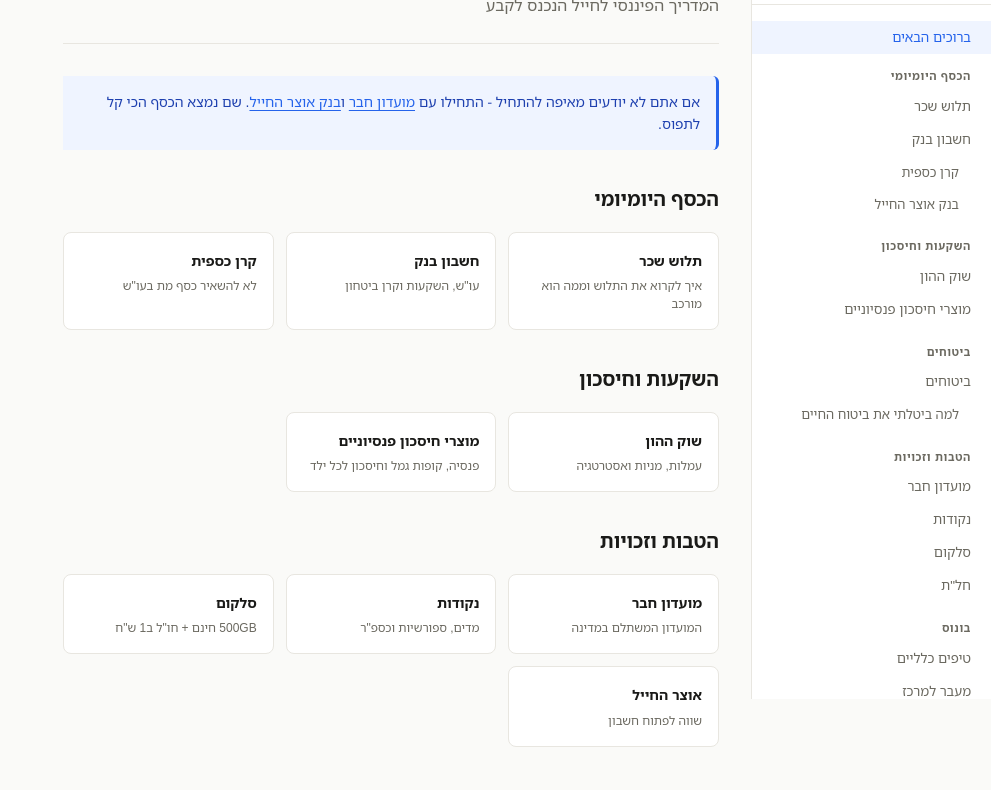
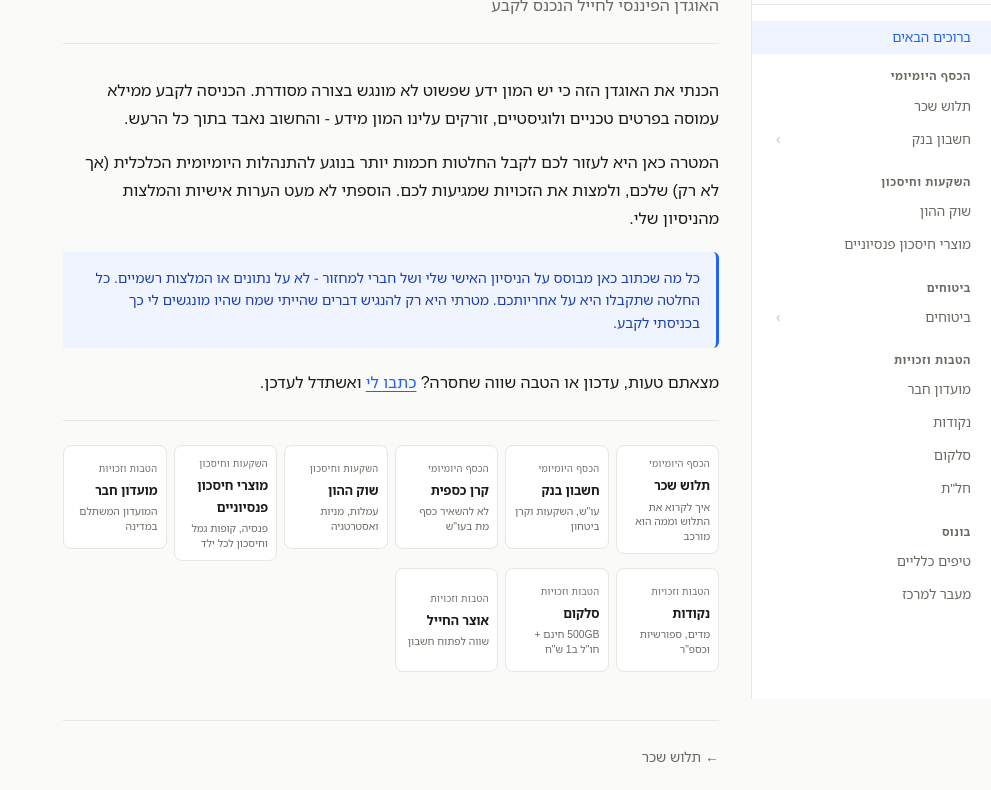
Before and after one commit to yuvalperry43/keva, a plain HTML site: page index.html in a window 1280 px wide. Shown: the part 101-891 px from the top of the page, without its empty margins (289-1280 px from the left). Drawn offline with Linux system fonts and the light colour scheme.

Commit message:
Mobile UX, nav improvements, and content updates
- Collapsible sub-pages in sidebar with arrow toggle (navigate + toggle separately)
- Smooth sidebar open/close animation with transitionend sync
- Overlay fades in/out with opacity transition
- Smaller card grid on home page
- Front page intro/about text with disclaimer and contact
- Fixed bank-otzar nav duplicate (was showing under wrong section)
- Added bank-otzar to keren-kaspit sidebar
- mutzrei-hisachon: rewrite first section as 'שלב ראשון'

Co-Authored-By: Claude Sonnet 4.6 <noreply@anthropic.com>

```diff
--- a/app.js
+++ b/app.js
@@ -23,6 +23,54 @@ btn.addEventListener('click', function () {
 document.addEventListener('click', function (e) {
   if (!document.body.classList.contains('sidebar-open')) return;
   if (!e.target.closest('.sidebar') && !e.target.closest('.menu-toggle')) closeSidebar();
+});
+
+var sidebar = document.querySelector('.sidebar');
+
+document.querySelectorAll('.sidebar .nav-item').forEach(function(link) {
+  link.addEventListener('click', function(e) {
+    if (!document.body.classList.contains('sidebar-open')) return;
+    var href = link.getAttribute('href');
+    if (!href) return;
+    e.preventDefault();
+    closeSidebar();
+    function onDone() {
+      sidebar.removeEventListener('transitionend', onDone);
+      window.location.href = href;
+    }
+    sidebar.addEventListener('transitionend', onDone);
+  });
+});
+
+// Collapsible sub-items under parent nav items
+document.querySelectorAll('.nav-item:not(.nav-sub)').forEach(function(item) {
+  var subs = [];
+  var next = item.nextElementSibling;
+  while (next && next.classList.contains('nav-sub')) {
+    subs.push(next);
+    next = next.nextElementSibling;
+  }
+  if (subs.length === 0) return;
+
+  item.classList.add('has-subs');
+
+  var anyActive = item.classList.contains('active') || subs.some(function(s) { return s.classList.contains('active'); });
+  if (!anyActive) {
+    item.classList.add('subs-collapsed');
+    subs.forEach(function(s) { s.style.display = 'none'; });
+  }
+
+  var arrow = document.createElement('span');
+  arrow.className = 'nav-toggle-arrow';
+  arrow.textContent = '›';
+  item.appendChild(arrow);
+
+  arrow.addEventListener('click', function(e) {
+    e.preventDefault();
+    e.stopPropagation();
+    var collapsed = item.classList.toggle('subs-collapsed');
+    subs.forEach(function(s) { s.style.display = collapsed ? 'none' : ''; });
+  });
 });
 
 // Info tips — bottom sheet
--- a/index.html
+++ b/index.html
@@ -16,7 +16,7 @@
 </header>
 <div class="layout">
 <nav class="sidebar">
-<div class="sidebar-logo"><a href="index.html">כלכלה בקבע<span>המדריך לחייל הקבע</span></a></div>
+<div class="sidebar-logo"><a href="index.html">כלכלה בקבע<span>האוגדן הפיננסי לחייל הקבע</span></a></div>
 <a class="nav-item active" href="index.html">ברוכים הבאים</a>
 <div class="nav-section"><div class="nav-section-title">הכסף היומיומי</div>
 <a class="nav-item" href="talush-sachar.html">תלוש שכר</a>
@@ -47,31 +47,27 @@
 <main class="main">
 
 <h1>כלכלה בקבע</h1>
-<p class="page-subtitle">המדריך הפיננסי לחייל הנכנס לקבע</p>
+<p class="page-subtitle">האוגדן הפיננסי לחייל הנכנס לקבע</p>
 
-<div class="callout">
-  אם אתם לא יודעים מאיפה להתחיל - התחילו עם <a href="moadon-haver.html">מועדון חבר</a> ו<a href="bank-otzar.html">בנק אוצר החייל</a>. שם נמצא הכסף הכי קל לתפוס.
-</div>
+<p>הכנתי את האוגדן הזה כי יש המון ידע שפשוט לא מונגש בצורה מסודרת. הכניסה לקבע ממילא עמוסה בפרטים טכניים ולוגיסטיים, זורקים עלינו המון מידע - והחשוב נאבד בתוך כל הרעש.</p>
+<p>המטרה כאן היא לעזור לכם לקבל החלטות חכמות יותר בנוגע להתנהלות היומיומית הכלכלית (אך לא רק) שלכם, ולמצות את הזכויות שמגיעות לכם. הוספתי לא מעט הערות אישיות והמלצות מהניסיון שלי.</p>
 
-<h2>הכסף היומיומי</h2>
+<div class="callout">כל מה שכתוב כאן מבוסס על הניסיון האישי שלי ושל חברי למחזור - לא על נתונים או המלצות רשמיים. כל החלטה שתקבלו היא על אחריותכם. מטרתי היא רק להנגיש דברים שהייתי שמח שהיו מונגשים לי כך בכניסתי לקבע.</div>
+
+<p>מצאתם טעות, עדכון או הטבה שווה שחסרה? <a href="mailto:yuval.perry.43@gmail.com">כתבו לי</a> ואשתדל לעדכן.</p>
+
+<hr>
+
 <div class="card-grid">
-  <a class="card" href="talush-sachar.html"><div class="card-title">תלוש שכר</div><div class="card-desc">איך לקרוא את התלוש וממה הוא מורכב</div></a>
-  <a class="card" href="heshbon-bank.html"><div class="card-title">חשבון בנק</div><div class="card-desc">עו"ש, השקעות וקרן ביטחון</div></a>
-  <a class="card" href="keren-kaspit.html"><div class="card-title">קרן כספית</div><div class="card-desc">לא להשאיר כסף מת בעו"ש</div></a>
-</div>
-
-<h2>השקעות וחיסכון</h2>
-<div class="card-grid">
-  <a class="card" href="shuk-haon.html"><div class="card-title">שוק ההון</div><div class="card-desc">עמלות, מניות ואסטרטגיה</div></a>
-  <a class="card" href="mutzrei-hisachon.html"><div class="card-title">מוצרי חיסכון פנסיוניים</div><div class="card-desc">פנסיה, קופות גמל וחיסכון לכל ילד</div></a>
-</div>
-
-<h2>הטבות וזכויות</h2>
-<div class="card-grid">
-  <a class="card" href="moadon-haver.html"><div class="card-title">מועדון חבר</div><div class="card-desc">המועדון המשתלם במדינה</div></a>
-  <a class="card" href="nekudot.html"><div class="card-title">נקודות</div><div class="card-desc">מדים, ספורשיות וכספ"ר</div></a>
-  <a class="card" href="cellcom.html"><div class="card-title">סלקום</div><div class="card-desc">500GB חינם + חו"ל ב1 ש"ח</div></a>
-  <a class="card" href="bank-otzar.html"><div class="card-title">אוצר החייל</div><div class="card-desc">שווה לפתוח חשבון</div></a>
+  <a class="card" href="talush-sachar.html"><div class="card-cat">הכסף היומיומי</div><div class="card-title">תלוש שכר</div><div class="card-desc">איך לקרוא את התלוש וממה הוא מורכב</div></a>
+  <a class="card" href="heshbon-bank.html"><div class="card-cat">הכסף היומיומי</div><div class="card-title">חשבון בנק</div><div class="card-desc">עו"ש, השקעות וקרן ביטחון</div></a>
+  <a class="card" href="keren-kaspit.html"><div class="card-cat">הכסף היומיומי</div><div class="card-title">קרן כספית</div><div class="card-desc">לא להשאיר כסף מת בעו"ש</div></a>
+  <a class="card" href="shuk-haon.html"><div class="card-cat">השקעות וחיסכון</div><div class="card-title">שוק ההון</div><div class="card-desc">עמלות, מניות ואסטרטגיה</div></a>
+  <a class="card" href="mutzrei-hisachon.html"><div class="card-cat">השקעות וחיסכון</div><div class="card-title">מוצרי חיסכון פנסיוניים</div><div class="card-desc">פנסיה, קופות גמל וחיסכון לכל ילד</div></a>
+  <a class="card" href="moadon-haver.html"><div class="card-cat">הטבות וזכויות</div><div class="card-title">מועדון חבר</div><div class="card-desc">המועדון המשתלם במדינה</div></a>
+  <a class="card" href="nekudot.html"><div class="card-cat">הטבות וזכויות</div><div class="card-title">נקודות</div><div class="card-desc">מדים, ספורשיות וכספ"ר</div></a>
+  <a class="card" href="cellcom.html"><div class="card-cat">הטבות וזכויות</div><div class="card-title">סלקום</div><div class="card-desc">500GB חינם + חו"ל ב1 ש"ח</div></a>
+  <a class="card" href="bank-otzar.html"><div class="card-cat">הטבות וזכויות</div><div class="card-title">אוצר החייל</div><div class="card-desc">שווה לפתוח חשבון</div></a>
 </div>
 
 <div class="bottom-nav"><a href="talush-sachar.html">← תלוש שכר</a><span></span></div>
--- a/style.css
+++ b/style.css
@@ -66,7 +66,7 @@ a:hover { text-decoration: underline; }
   overflow-y: auto;
   flex-shrink: 0;
   z-index: var(--sidebar-z);
-  transition: transform 0.3s;
+  transition: transform 0.35s cubic-bezier(0.4, 0, 0.2, 1);
 }
 
 @media (max-width: 900px) {
@@ -140,12 +140,19 @@ a:hover { text-decoration: underline; }
   body.sidebar-open .sidebar {
     transform: translateX(0);
   }
-  body.sidebar-open::after {
+  body::after {
     content: '';
     position: fixed;
     inset: 50px 0 0 0;
     background: rgba(0,0,0,0.4);
     z-index: calc(var(--sidebar-z) - 1);
+    opacity: 0;
+    pointer-events: none;
+    transition: opacity 0.35s cubic-bezier(0.4, 0, 0.2, 1);
+  }
+  body.sidebar-open::after {
+    opacity: 1;
+    pointer-events: auto;
   }
 
   .layout {
@@ -191,6 +198,26 @@ a:hover { text-decoration: underline; }
   text-transform: uppercase;
   letter-spacing: 0.06em;
   padding: 0.75rem 1.25rem 0.25rem;
+}
+
+.nav-item.has-subs {
+  display: flex;
+  align-items: center;
+  justify-content: space-between;
+}
+
+.nav-toggle-arrow {
+  font-size: 0.9rem;
+  opacity: 0.4;
+  transition: transform 0.2s;
+  display: inline-block;
+  transform: rotate(270deg);
+  padding: 0 4px;
+  line-height: 1;
+}
+
+.nav-item.has-subs.subs-collapsed .nav-toggle-arrow {
+  transform: rotate(0deg);
 }
 
 .nav-item {
@@ -282,8 +309,8 @@ li { margin-bottom: 0.35rem; }
 /* Cards grid */
 .card-grid {
   display: grid;
-  grid-template-columns: repeat(auto-fill, minmax(180px, 1fr));
-  gap: 12px;
+  grid-template-columns: repeat(auto-fill, minmax(90px, 1fr));
+  gap: 7px;
   margin: 1rem 0 1.5rem;
 }
 
@@ -291,9 +318,12 @@ li { margin-bottom: 0.35rem; }
   background: var(--surface);
   border: 1px solid var(--border);
   border-radius: 8px;
-  padding: 1rem;
+  padding: 0.6rem 0.5rem;
   text-decoration: none;
-  display: block;
+  display: flex;
+  flex-direction: column;
+  justify-content: center;
+  aspect-ratio: 1 / 1;
   transition: border-color 0.15s, box-shadow 0.15s;
 }
 
@@ -303,17 +333,24 @@ li { margin-bottom: 0.35rem; }
   text-decoration: none;
 }
 
+.card-cat {
+  font-size: 0.58rem;
+  color: var(--muted);
+  margin-bottom: 0.2rem;
+  text-transform: uppercase;
+  letter-spacing: 0.04em;
+}
 .card-title {
-  font-size: 0.875rem;
+  font-size: 0.78rem;
   font-weight: 600;
   color: var(--text);
-  margin-bottom: 0.25rem;
+  margin-bottom: 0.15rem;
 }
 
 .card-desc {
-  font-size: 0.75rem;
+  font-size: 0.65rem;
   color: var(--muted);
-  line-height: 1.5;
+  line-height: 1.4;
 }
 
 /* Table */
```
Also changed, not shown: bank-otzar.html (+2 -3 lines), bituah-haim.html (+2 -2 lines), bituahim.html (+1 -1 lines), cellcom.html (+1 -1 lines), halat.html (+1 -1 lines), heshbon-bank.html (+1 -1 lines), keren-kaspit.html (+4 -3 lines), maavar-lamerkaz.html (+1 -1 lines), moadon-haver.html (+1 -1 lines), mutzrei-hisachon.html (+3 -4 lines), nekudot.html (+3 -3 lines), shuk-haon.html (+1 -1 lines), talush-sachar.html (+1 -1 lines), tipim.html (+1 -1 lines).
